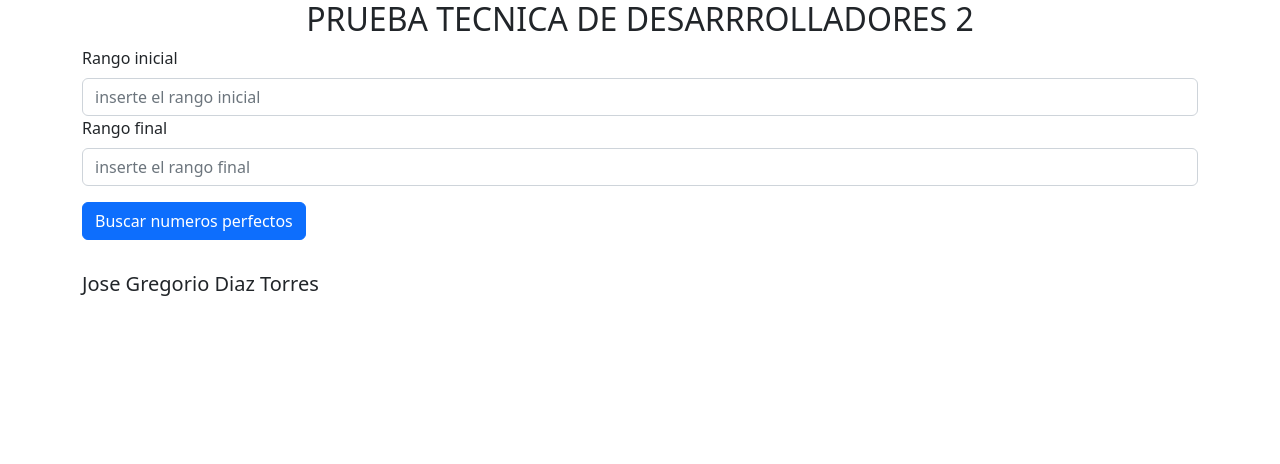
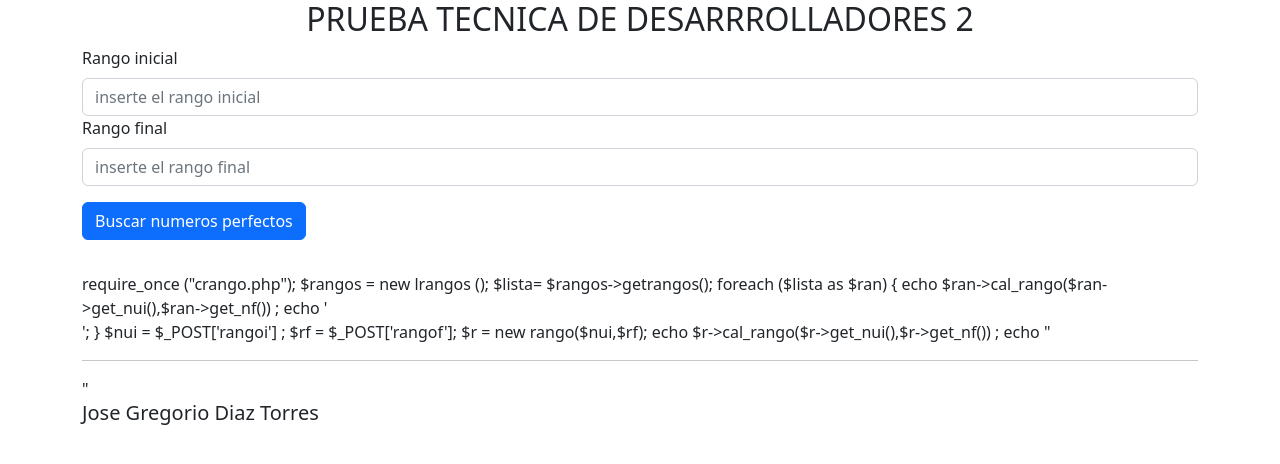
Before and after one commit to Greg-Diaz/Prueba-desarrolladores-2, a PHP site: page / in a window 1280 px wide. Shown: the top 464 px of the page. Run offline with PHP 8.4, Linux system fonts and the light colour scheme.

Commit message:
Update index.php

```diff
--- a/index.php
+++ b/index.php
@@ -17,7 +17,7 @@
 
 
   <div class="mb-3">
-  <form action="action.php" method="post">
+  <form action="index.php" method="post">
   <label for="exampleFormControlInput1" class="form-label">Rango inicial</label>
   <input type="number" class="form-control" name="rangoi" placeholder="inserte el rango inicial">
   <label for="exampleFormControlInput1" class="form-label">Rango final</label>
@@ -27,6 +27,33 @@
 <button type="submit" class="btn btn-primary mb-3">Buscar numeros perfectos</button>
 </div>
 
+require_once ("crango.php");
+
+
+$rangos = new lrangos ();
+
+$lista= $rangos->getrangos();
+
+foreach ($lista as $ran)
+
+
+    {
+
+        echo $ran->cal_rango($ran->get_nui(),$ran->get_nf()) ;
+         echo '<br>';
+    }
+
+
+    $nui = $_POST['rangoi'] ;
+    $rf = $_POST['rangof'];
+
+
+    $r = new rango($nui,$rf);
+
+
+
+    echo $r->cal_rango($r->get_nui(),$r->get_nf()) ;
+    echo "<hr>"
 
 
 
```
